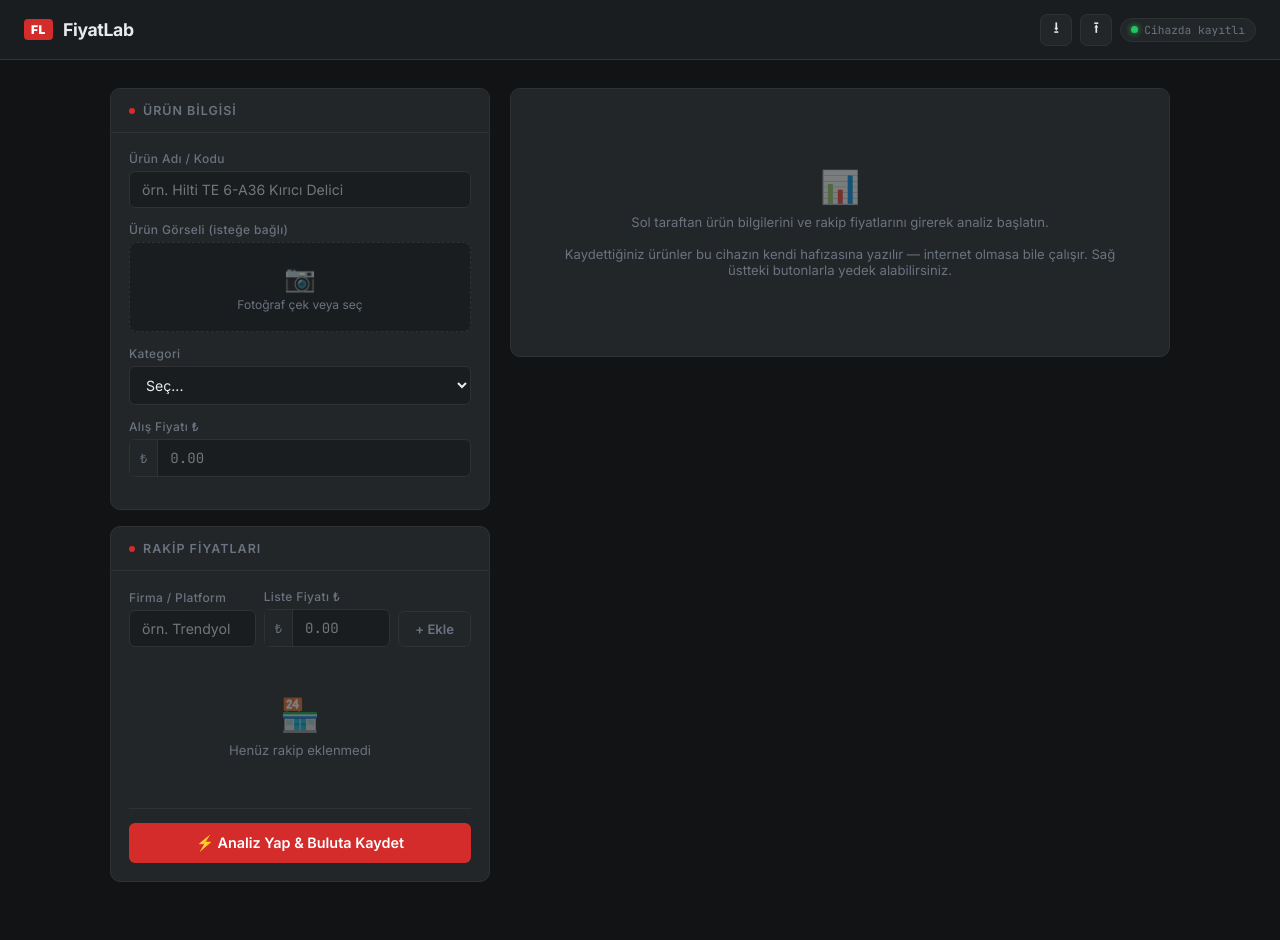
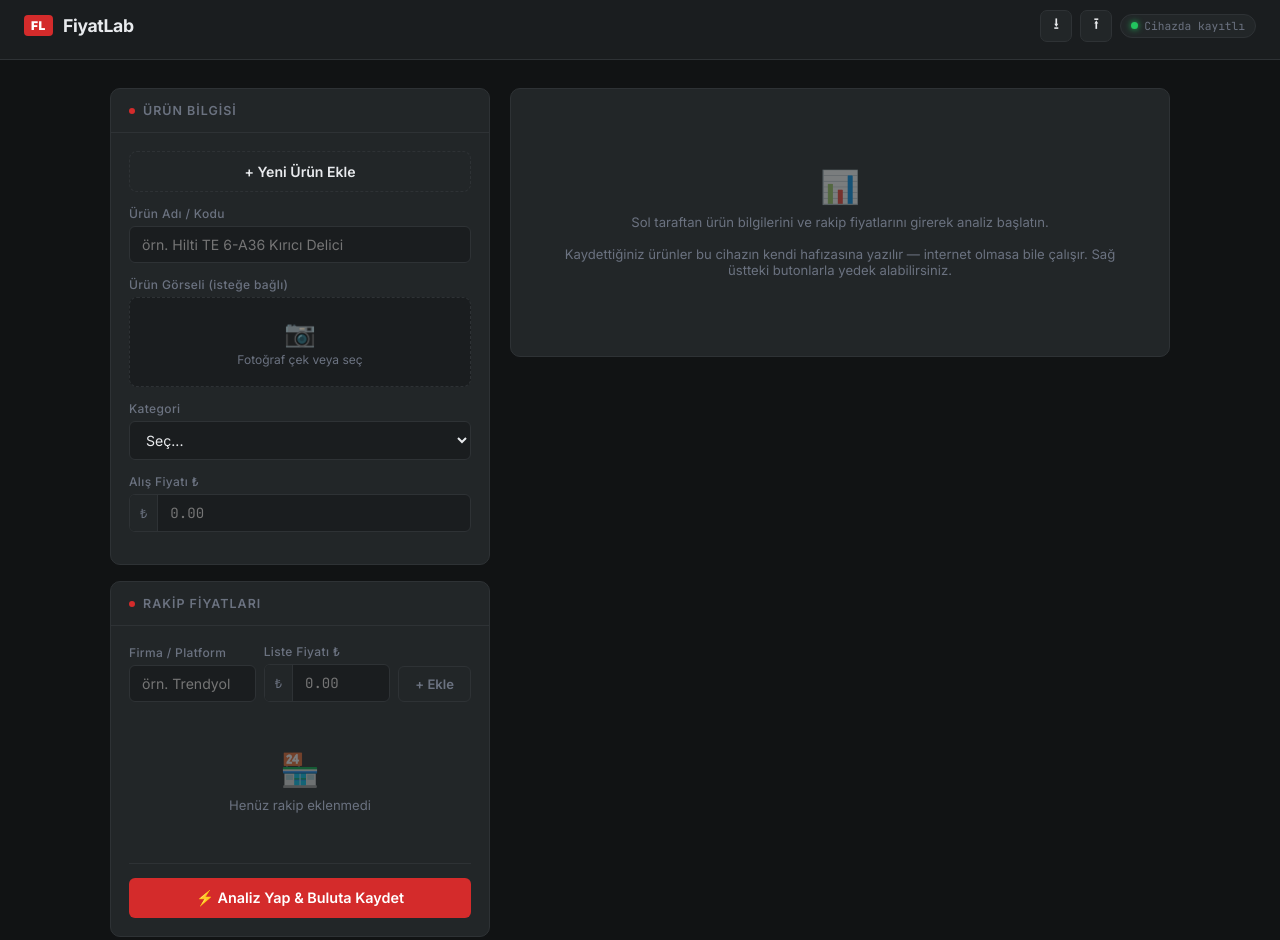
Before and after one commit to asciserhat/FiyatLab, a plain HTML site: page index.html in a window 1280 px wide. Before the commit the page ends 910 px from the top, so only its background shows below. Drawn offline with Linux system fonts and the light colour scheme.

Commit message:
Add files via upload

```diff
--- a/index.html
+++ b/index.html
@@ -43,11 +43,11 @@
   header {
     background: var(--surface);
     border-bottom: 1px solid var(--border);
-    padding: 0 24px;
+    padding: env(safe-area-inset-top) 24px 0;
     display: flex;
     align-items: center;
     justify-content: space-between;
-    height: 60px;
+    min-height: 60px;
     position: sticky;
     top: 0;
     z-index: 100;
@@ -59,6 +59,7 @@
     font-weight: 700;
     font-size: 1.1rem;
     letter-spacing: -0.02em;
+    padding-bottom: 8px;
   }
   .logo-mark {
     background: var(--red);
@@ -73,6 +74,7 @@
     display: flex;
     align-items: center;
     gap: 8px;
+    padding-bottom: 8px;
   }
   .icon-btn {
     background: var(--card);
@@ -218,6 +220,21 @@
     font-size: 0.9rem;
   }
   .btn-primary:hover { background: #b82424; }
+  .btn-new {
+    width: 100%;
+    background: transparent;
+    border: 1.5px dashed var(--border);
+    color: var(--text);
+    padding: 11px;
+    border-radius: 8px;
+    font-size: 0.88rem;
+    font-weight: 600;
+    cursor: pointer;
+    transition: all 0.15s;
+    margin-bottom: 14px;
+    font-family: var(--sans);
+  }
+  .btn-new:hover { border-color: var(--red); color: var(--red); border-style: solid; }
   .btn-ghost {
     background: transparent;
     color: var(--muted);
@@ -708,6 +725,7 @@
     <div class="card">
       <div class="card-header"><span class="dot"></span> Ürün Bilgisi</div>
       <div class="card-body">
+        <button class="btn-new" onclick="clearForm()">+ Yeni Ürün Ekle</button>
         <div id="productTabsWrap" style="display:none">
           <div class="form-group" style="margin-bottom:10px">
             <label>Kayıtlı Ürünler · 🟢 güncel · 🟡 2 hafta+ · 🔴 1 ay+</label>
@@ -1196,6 +1214,29 @@ function loadProduct(i, silent) {
   if (!silent) toast(`📂 "${p.name}" yüklendi`);
 }
 
+// Yeni ürün için formu temizle
+function clearForm() {
+  document.getElementById('productName').value = '';
+  document.getElementById('productCategory').value = '';
+  document.getElementById('costPrice').value = '';
+  competitors = [];
+  currentPhoto = null;
+  removePhoto();
+  renderCompetitors();
+  document.getElementById('resultPanel').innerHTML = `
+    <div class="card">
+      <div class="card-body">
+        <div class="empty" style="padding: 60px 20px">
+          <div class="empty-icon">📊</div>
+          <div class="empty-text">Ürün bilgilerini ve rakip fiyatlarını girerek analiz başlatın.</div>
+        </div>
+      </div>
+    </div>`;
+  window.scrollTo({ top: 0, behavior: 'smooth' });
+  document.getElementById('productName').focus();
+  toast('🆕 Yeni ürün için form temizlendi');
+}
+
 async function deleteProduct(i) {
   const name = savedProducts[i].name;
   savedProducts.splice(i, 1);
```
